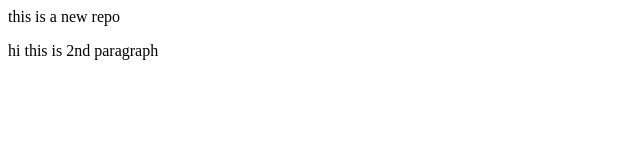
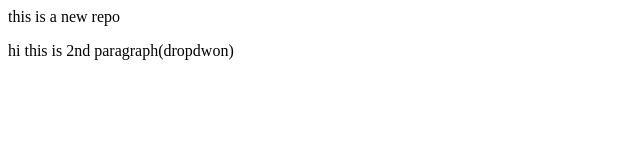
Before and after one commit to YADWINDER1234/localrepo, a plain HTML site: page index.html in a window 1280 px wide. Shown: the full height of the page, 0-640 px from the left. Drawn offline with Linux system fonts and the light colour scheme.

```diff
--- a/index.html
+++ b/index.html
@@ -1,2 +1,2 @@
 <p>this is a new repo</p>
-<p>hi this is 2nd paragraph</p>
+<p>hi this is 2nd paragraph(dropdwon)</p>
```
